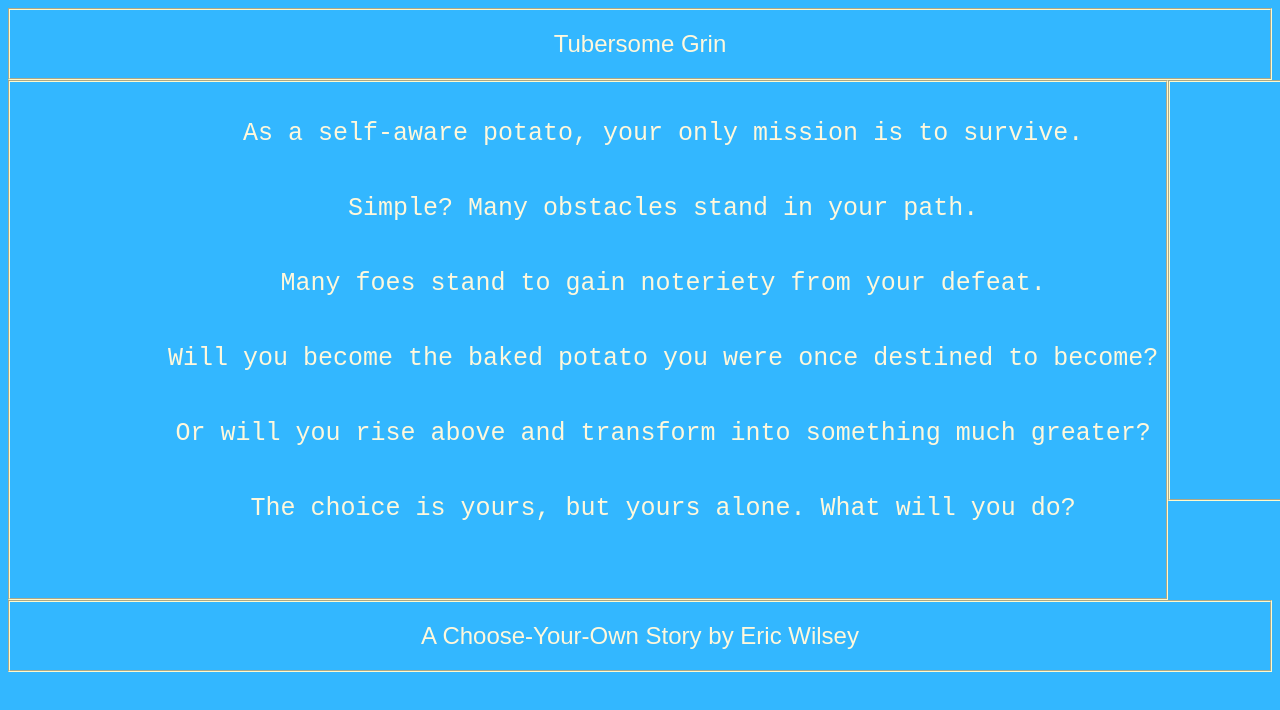
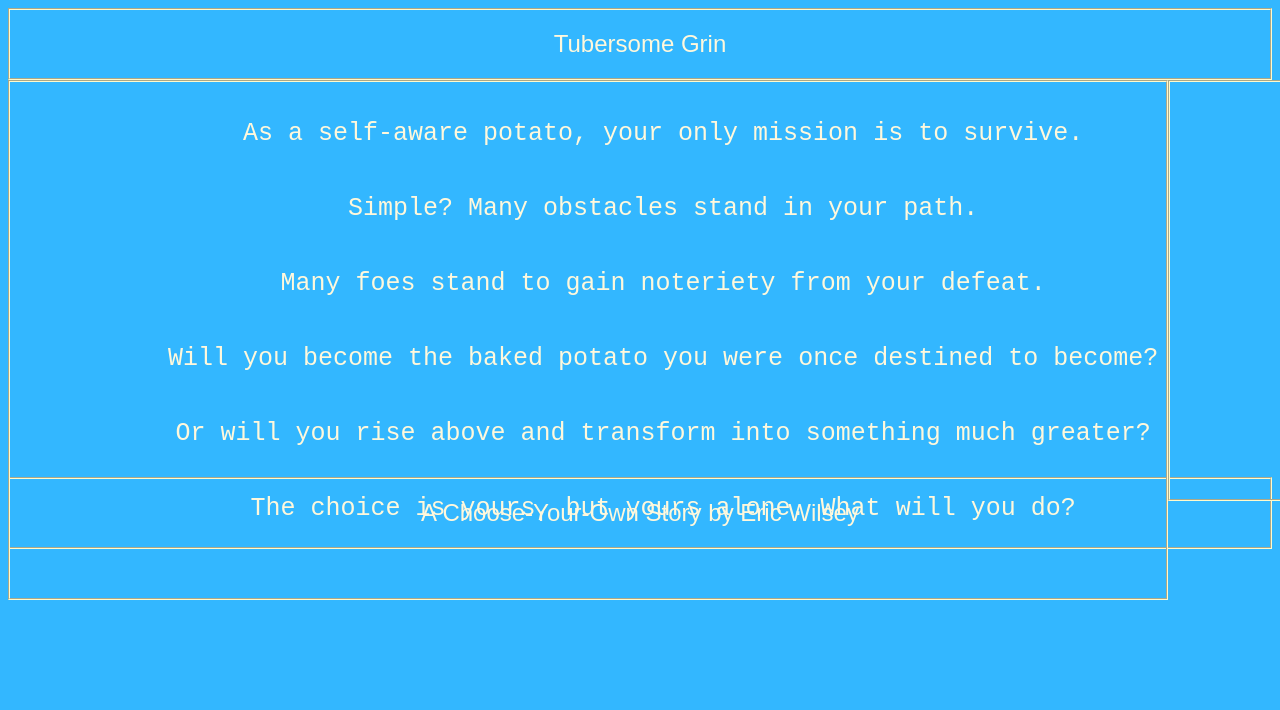
Before and after one commit to ewilsey/MART441, a plain HTML site: page HW-4/index.html in a window 1280 px wide. Shown: the top 710 px of the page. Drawn offline with Linux system fonts and the light colour scheme.

Commit message:
Update style.css

```diff
--- a/HW-4/style.css
+++ b/HW-4/style.css
@@ -14,6 +14,7 @@
 }
 .content{
   width: 768px;
+  height: 397px;
   display: flex;
 }
 main{
```
